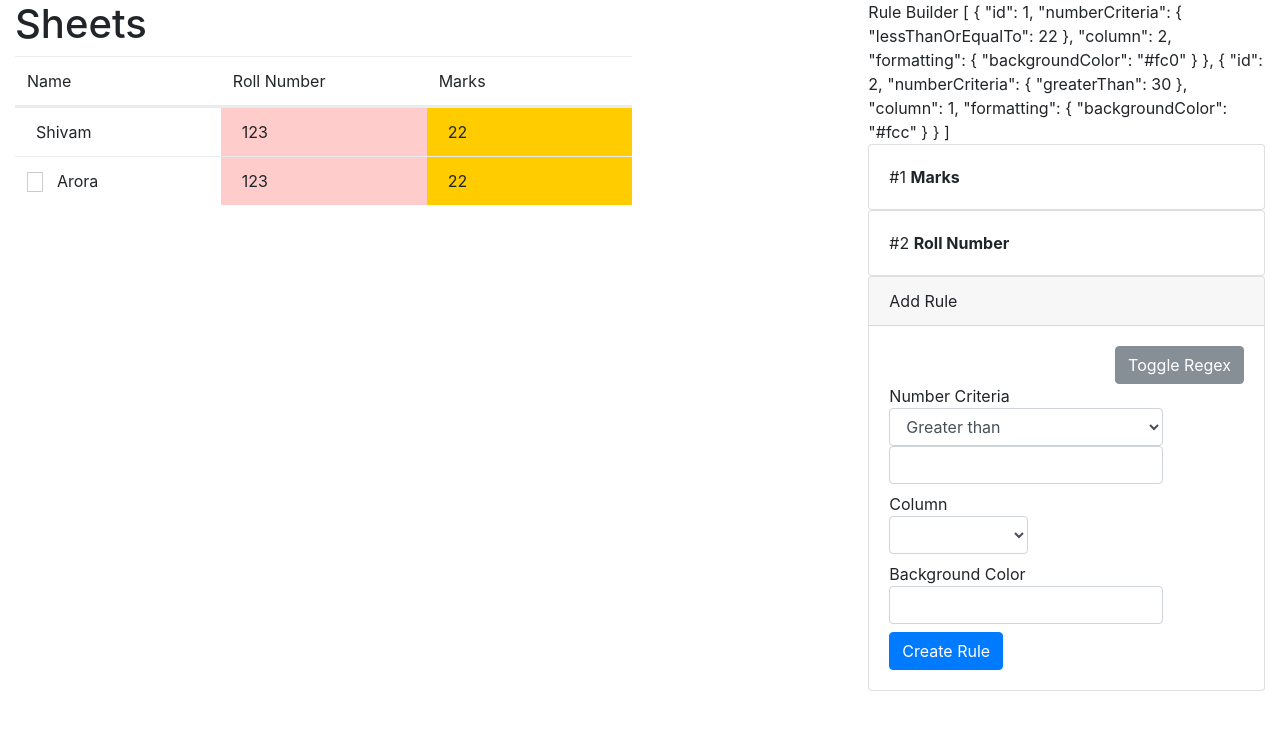
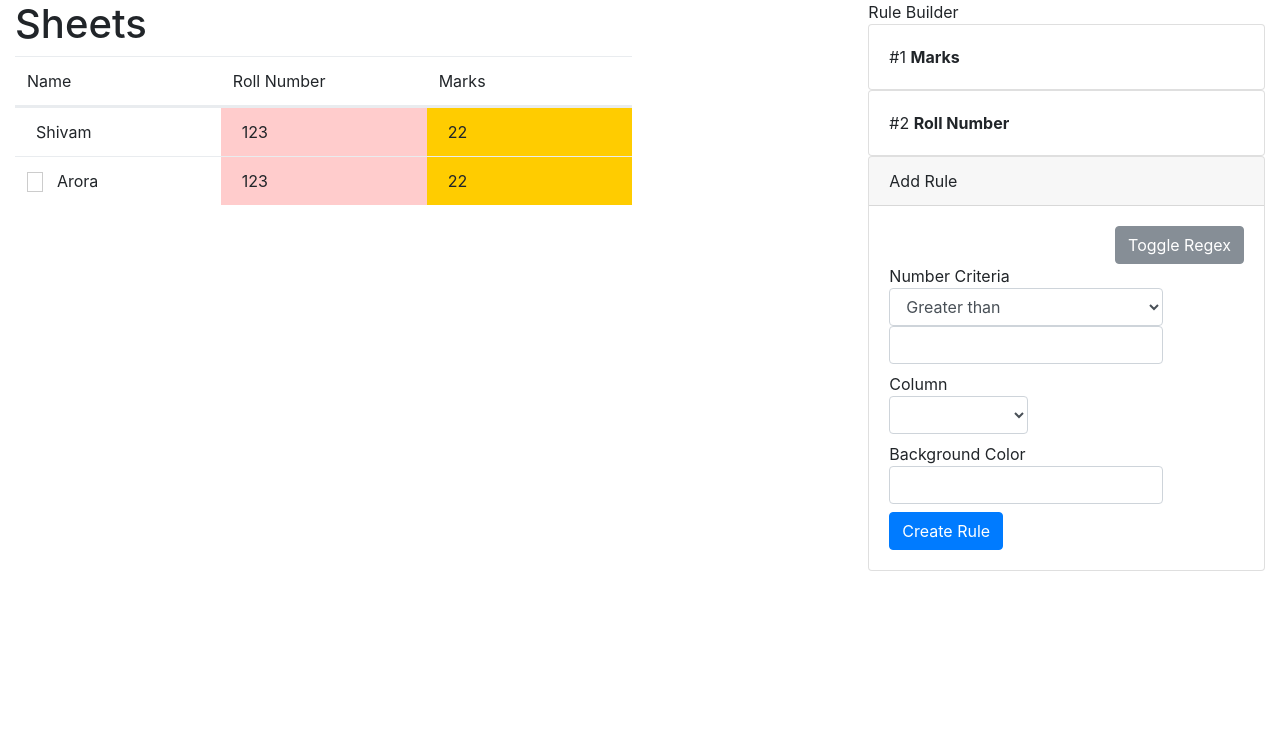
Before and after one commit to nshntarora/sheets-vue, a Vue app: page / in a window 1280 px wide. Shown: the top 730 px of the page. Built offline with nearby package versions, Linux system fonts and the light colour scheme; a web font is replaced by a local one.

Commit message:
Added delete rule option

```diff
--- a/src/App.vue
+++ b/src/App.vue
@@ -5,7 +5,7 @@
         <display-table :table="table" :rules="rules"/>
       </div>
       <div class="col-sm-12 col-md-4">
-        <rule-builder :rules="rules" :columns="table.headings" @addRule="addRule"/>
+        <rule-builder :rules="rules" :columns="table.headings" @addRule="addRule" @deleteRule="deleteRule"/>
       </div>
     </div>
   </div>
@@ -76,6 +76,11 @@ export default {
     addRule(rule) {
       this.rules.push(Object.assign({ id: this.rules.length + 1 }, rule));
     },
+    deleteRule(ruleId) {
+      const rule = this.rules.find(r => r.id === ruleId);
+      const index = this.rules.indexOf(rule);
+      this.rules.splice(index, 1);
+    },
   },
 };
 </script>
--- a/src/components/Row.vue
+++ b/src/components/Row.vue
@@ -78,7 +78,7 @@ export default {
 };
 </script>
 
-<style>
+<style scoped>
 .fa {
   border: 1px solid #ccc;
   padding: 1px;
--- a/src/components/RuleBuilder.vue
+++ b/src/components/RuleBuilder.vue
@@ -1,8 +1,9 @@
 <template>
   <div>
-    Rule Builder {{ rules }}
+    Rule Builder
     <div class="card" v-for="(rule, index) in rules" :key="rule.id">
       <div class="card-body">
+        <i class="fa fa-trash float-right pointer" @click.prevent.stop="deleteRule(rule.id)"></i>
         #{{ index+1 }} <b>{{ columns[rule.column] }}</b>
       </div>
     </div>
@@ -132,6 +133,9 @@ export default {
         this.showIncompleteError();
       }
     },
+    deleteRule(ruleId) {
+      this.$emit('deleteRule', ruleId);
+    },
   },
 };
 </script>
```
